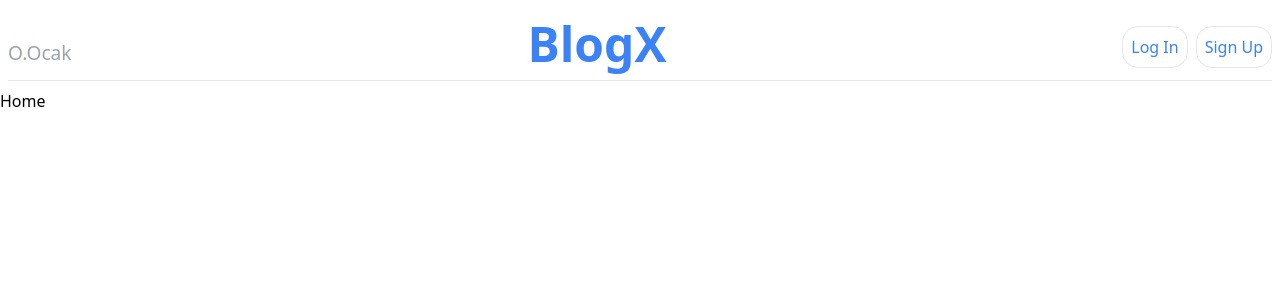
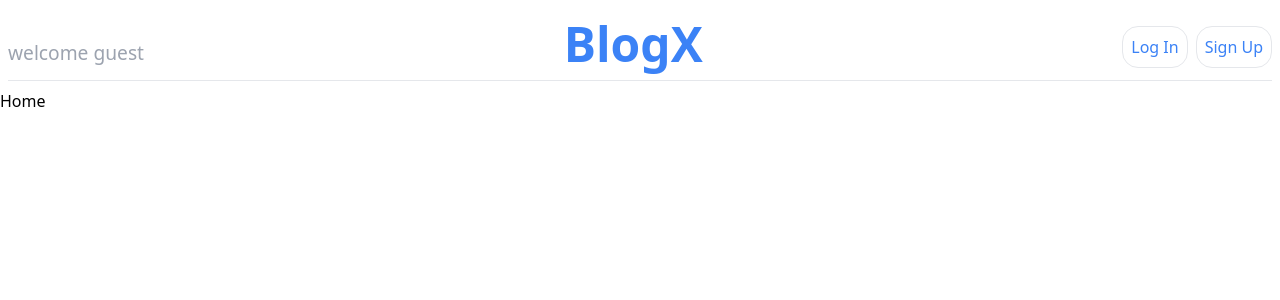
Before and after one commit to OzanOcak/blogapp, a Next.js app: page / in a window 1280 px wide. Shown: the top 300 px of the page. Built offline with nearby package versions, Linux system fonts and the light colour scheme.

Commit message:
showing state in header

```diff
--- a/src/components/header.jsx
+++ b/src/components/header.jsx
@@ -1,20 +1,37 @@
 import Head from "next/head";
 import Link from "next/link";
 import { useStore } from "../../client/context";
+import { getValue } from "../utils/common";
 
 const Header = () => {
   const [state, dispatch] = useStore();
+  const user = getValue(state, ["user"]);
+  const authenticated = getValue(state, ["user", "authenticated"], false); //state.user.authenticated
 
   console.log({ state });
   return (
     <header>
       <nav className=" flex gap-5 m-2 justify-between items-end text-blue-500  border-b">
+        {authenticated ? (
           <Link href={"/"}>
-          <a className="text-[1.2rem] mb-3 text-gray-400">O.Ocak</a>
+            <a className="text-[1.2rem] mb-3 text-gray-400">{user.name}</a>
           </Link>
+        ) : (
+          <Link href={"/"}>
+            <a className="text-[1.2rem] mb-3 text-gray-400">welcome guest</a>
+          </Link>
+        )}
+
         <Link href={"/"}>
           <a className="text-[3rem] font-bold">BlogX</a>
         </Link>
+        {authenticated ? (
+          <button className="mb-3 px-2 py-2 border rounded-[1rem] hover:bg-blue-500 hover:text-[white]">
+            <Link href={"/signup"}>
+              <a>Log Out</a>
+            </Link>
+          </button>
+        ) : (
           <div>
             <button className="mb-3 px-2 py-2 border rounded-[1rem] mr-2 hover:bg-blue-500 hover:text-[white]">
               <Link href={"/login"}>
@@ -27,6 +44,7 @@ const Header = () => {
               </Link>
             </button>
           </div>
+        )}
       </nav>
     </header>
   );
```
Lines whose indentation alone changed are shown as unchanged.
